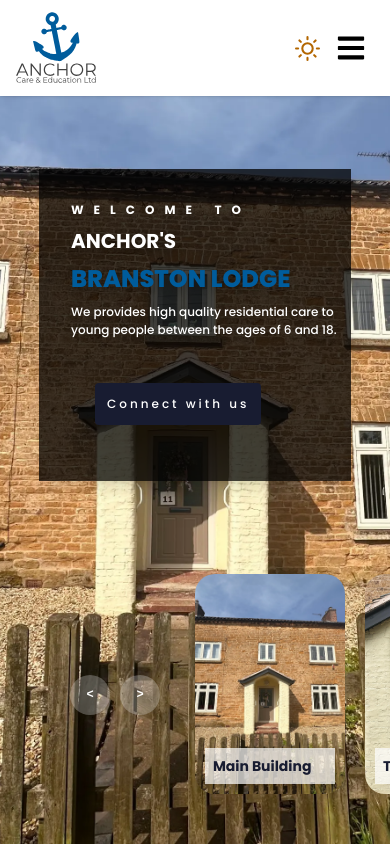
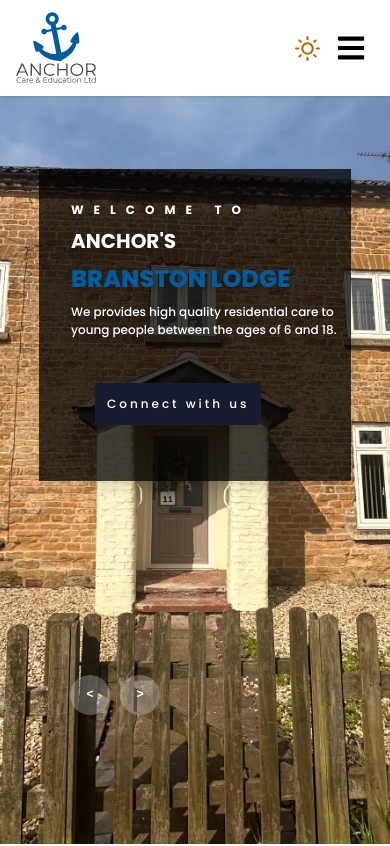
Before and after one commit to smeetinc/anchor-home, a React (Create React App) app: page / in a window 390 px wide. Shown: the top 846 px of the page. Built offline with nearby package versions, Linux system fonts and the light colour scheme.

Commit message:
Fix small screen issues

```diff
--- a/src/components/Carousel.jsx
+++ b/src/components/Carousel.jsx
@@ -146,7 +146,7 @@
         </div>
 
         <div className="thumbnail" ref={thumbnailRef}>
-          <div className="item ">
+          <div className="item hidden md:block">
             <img
               src="/assets/img/mainHouse.webp"
               alt="Loading the main house..."
@@ -159,7 +159,7 @@
               <div className="description"></div>
             </div>
           </div>
-          <div className="item">
+          <div className="item hidden md:block">
             <img
               src="/assets/img/frontDoor.webp"
               alt="Loading the Front door ..."
@@ -171,7 +171,7 @@
               </div>
             </div>
           </div>
-          <div className="item">
+          <div className="item hidden md:block">
             <img
               src="assets/img/outside.webp"
               alt="Loading outside ...."
--- a/src/components/Section.jsx
+++ b/src/components/Section.jsx
@@ -10,7 +10,7 @@
   return (
     <>
       <div name="section"></div>
-      <div className="w-full text-center px-2 py-4 lg:px-16 bg-slate-200 dark:bg-sky-900 text-shades-200 dark:text-shades-150 mt-20 lg:mt-24">
+      <div className="w-full text-center px-2 py-4 lg:px-16 bg-slate-200 dark:bg-sky-900 text-shades-200 dark:text-shades-150 mt-20 lg:mt-24 overflow-x-hidden">
         <p className="my-4 font-medium">View Key</p>
         <h2 className="my-4 font-bold text-3xl">
           Sections of the Homes Available
```
